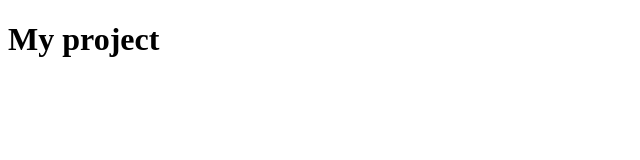
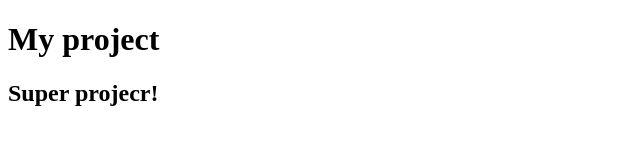
Before and after one commit to tinabushuieva/my-project, a plain HTML site: page index.html in a window 1280 px wide. Shown: the whole page, without its empty margins (0-640 px from the left). Drawn offline with Linux system fonts and the light colour scheme.

Commit message:
Update index.html

```diff
--- a/index.html
+++ b/index.html
@@ -8,5 +8,6 @@
 </head>
 <body>
     <h1>My project</h1>
+    <h2>Super projecr!</h2>
 </body>
 </html>
```
